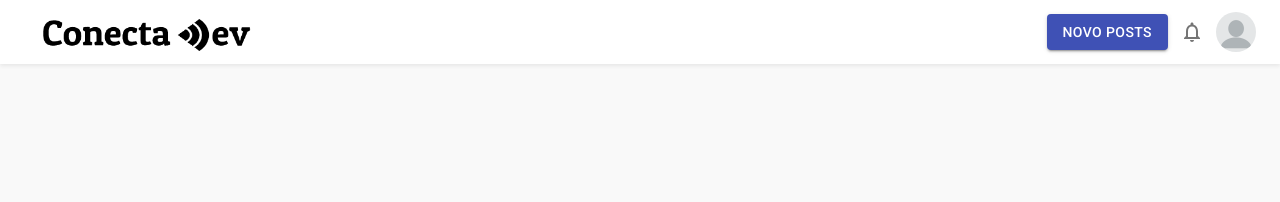
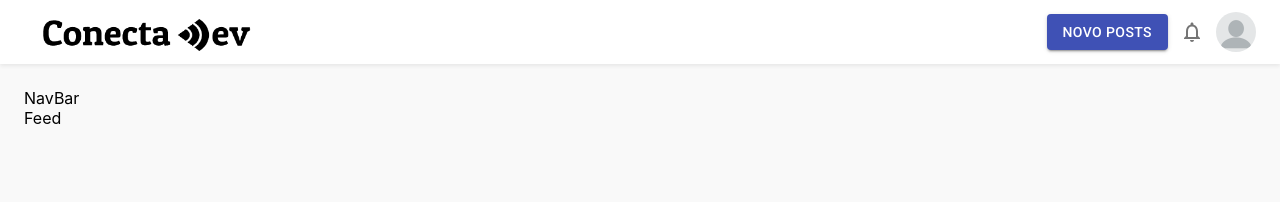
Before and after one commit to smarcelloc/conectadev-com-react, a React (Create React App) app: page / in a window 1280 px wide. Shown: the top 202 px of the page. Built offline with nearby package versions, Linux system fonts and the light colour scheme.

Commit message:
Adaptar layout HOME com componentes do material-ui

```diff
--- a/src/pages/Home/index.js
+++ b/src/pages/Home/index.js
@@ -2,6 +2,7 @@ import Header from '../../components/Header';
 import { makeStyles } from "@material-ui/styles";
 import Navbar from '../../components/Navbar';
 import Feed from '../../components/Feed';
+import { Box, Container } from '@material-ui/core';
 
 
 const useStyle = makeStyles((theme) => ({
@@ -12,10 +13,8 @@ const useStyle = makeStyles((theme) => ({
   },
 
   main: {
-    height: '100vh',
-    display: 'flex',
-    width: '1200px',
-    margin: '0 auto'
+    marginTop: 64,
+    padding: 24
   }
 
 }));
@@ -29,10 +28,12 @@ function Home() {
   return (
     <div className={classes.root}>
       <Header />
-      <main className={classes.main}>
-        <Navbar />
-        <Feed />
-      </main>
+      <Container maxWidth="lg" role="main" className={classes.main}>
+        <Box>
+          <Navbar />
+          <Feed />
+        </Box>
+      </Container>
     </div>
   );
 }
--- a/src/pages/Home/style.css
+++ b/src/pages/Home/style.css
@@ -1,4 +1,4 @@
-.header{
+/* .header{
   background-color: brown;
   width: 100%;
   position: fixed;
@@ -30,4 +30,4 @@
   background-color: coral;
   width: 100%;
   padding: 24px;
-}
+} */
```
